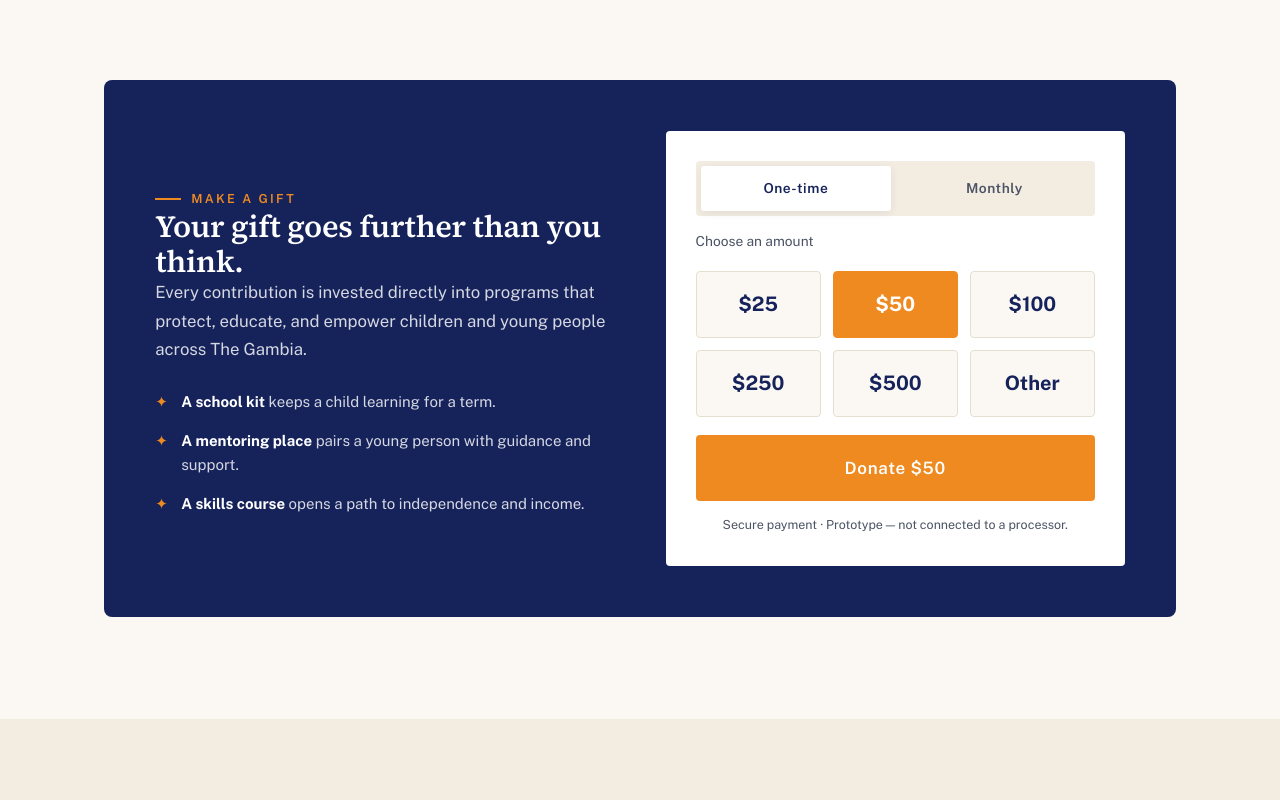
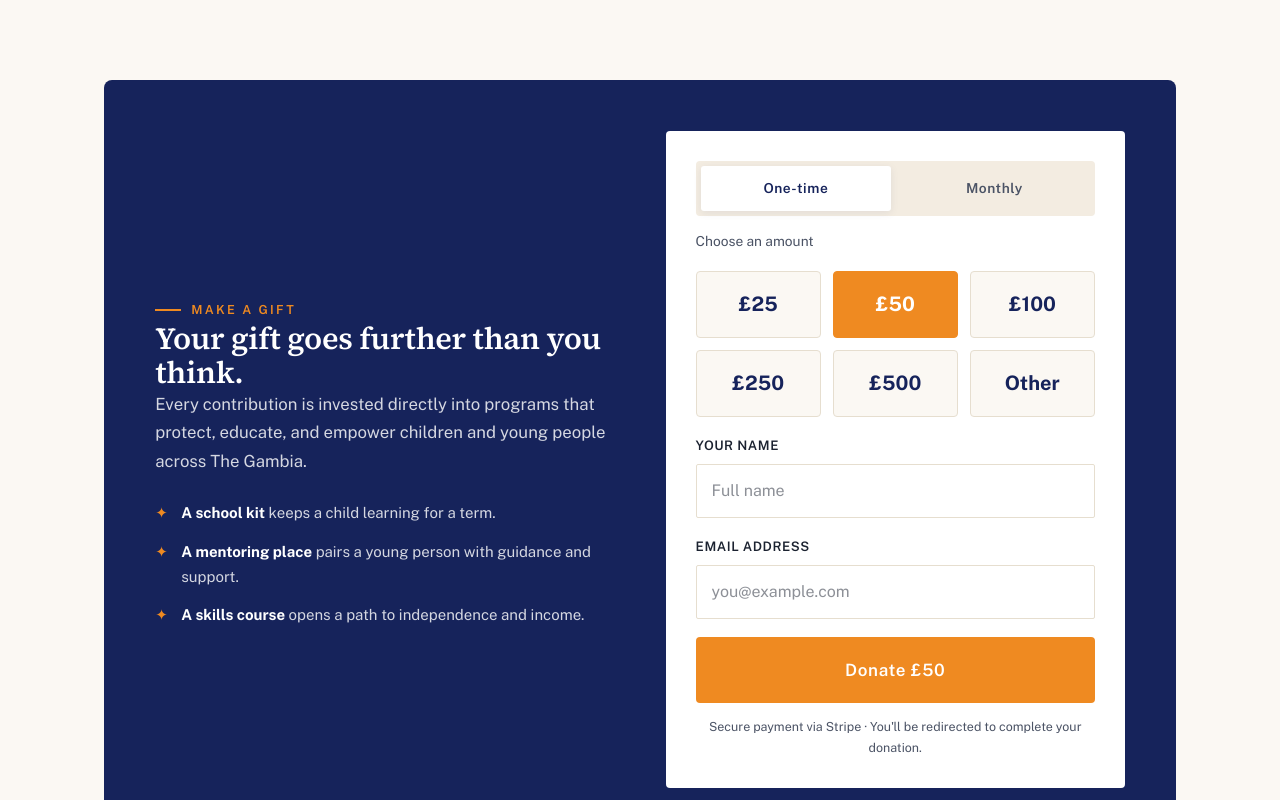
Before and after one commit to PelumiWeb/smh, a Next.js app: page /get-involved in a window 1280 px wide. Shown: the part 1060-1860 px from the top of the page. Built offline with nearby package versions, Linux system fonts and the light colour scheme.

Commit message:
tested successfully

```diff
--- a/app/components/DonatePanel.tsx
+++ b/app/components/DonatePanel.tsx
@@ -4,21 +4,72 @@ import { useState } from "react";
 
 const AMOUNTS = [25, 50, 100, 250, 500] as const;
 
+type Status = "idle" | "loading" | "error";
+
 export default function DonatePanel() {
   const [freq, setFreq] = useState<"once" | "monthly">("once");
   const [amt, setAmt] = useState<number | "custom">(50);
   const [customVal, setCustomVal] = useState("");
+  const [donorName, setDonorName] = useState("");
+  const [donorEmail, setDonorEmail] = useState("");
+  const [status, setStatus] = useState<Status>("idle");
+  const [errorMsg, setErrorMsg] = useState("");
 
-  const displayAmt =
-    amt === "custom"
-      ? customVal
-        ? `$${customVal}`
-        : ""
-      : `$${amt}`;
+  const numericAmt = amt === "custom" ? parseInt(customVal, 10) : amt;
+  const displayAmt = numericAmt > 0 ? `£${numericAmt}` : "";
+  const label =
+    status === "loading"
+      ? "Processing…"
+      : displayAmt
+      ? `Donate ${displayAmt}${freq === "monthly" ? "/mo" : ""}`
+      : "Donate";
 
-  const label = displayAmt
-    ? `Donate ${displayAmt}${freq === "monthly" ? "/mo" : ""}`
-    : "Donate";
+  async function handleDonate() {
+    setErrorMsg("");
+
+    if (!donorName.trim()) {
+      setErrorMsg("Please enter your name.");
+      return;
+    }
+    if (!donorEmail.trim() || !donorEmail.includes("@")) {
+      setErrorMsg("Please enter a valid email address.");
+      return;
+    }
+    if (!numericAmt || numericAmt <= 0 || !Number.isInteger(numericAmt)) {
+      setErrorMsg("Please enter a valid whole amount in £.");
+      return;
+    }
+
+    setStatus("loading");
+
+    try {
+      const res = await fetch("/api/donate", {
+        method: "POST",
+        headers: { "Content-Type": "application/json" },
+        body: JSON.stringify({
+          amount: numericAmt,
+          donorName: donorName.trim(),
+          donorEmail: donorEmail.trim(),
+        }),
+      });
+
+      const data = await res.json();
+
+      if (!res.ok) {
+        throw new Error(data.error ?? "Something went wrong.");
+      }
+
+      // Redirect to Stripe hosted checkout page
+      window.location.href = data.url;
+    } catch (err) {
+      setStatus("error");
+      setErrorMsg(
+        err instanceof Error
+          ? err.message
+          : "Something went wrong. Please try again."
+      );
+    }
+  }
 
   return (
     <div className="donate-card">
@@ -48,7 +99,7 @@ export default function DonatePanel() {
             className={`amt${amt === a ? " active" : ""}`}
             onClick={() => setAmt(a)}
           >
-            ${a}
+            £{a}
           </button>
         ))}
         <button
@@ -61,26 +112,52 @@ export default function DonatePanel() {
 
       {amt === "custom" && (
         <div className="field">
-          <label htmlFor="customAmt">Custom amount (USD)</label>
+          <label htmlFor="customAmt">Custom amount (GBP)</label>
           <input
             type="number"
             id="customAmt"
             min="1"
-            placeholder="Enter amount"
+            step="1"
+            placeholder="Enter amount in £"
             value={customVal}
             onChange={(e) => setCustomVal(e.target.value)}
           />
         </div>
       )}
 
+      <div className="field" style={{ marginTop: 18 }}>
+        <label htmlFor="donorName">Your name</label>
+        <input
+          type="text"
+          id="donorName"
+          placeholder="Full name"
+          value={donorName}
+          onChange={(e) => setDonorName(e.target.value)}
+        />
+      </div>
+
+      <div className="field">
+        <label htmlFor="donorEmail">Email address</label>
+        <input
+          type="email"
+          id="donorEmail"
+          placeholder="you@example.com"
+          value={donorEmail}
+          onChange={(e) => setDonorEmail(e.target.value)}
+        />
+      </div>
+
+      {errorMsg && (
+        <p style={{ color: "#C0392B", fontSize: "0.875rem", margin: "0 0 12px" }}>
+          {errorMsg}
+        </p>
+      )}
+
       <button
         className="btn btn-primary btn-lg"
         style={{ width: "100%", justifyContent: "center" }}
-        onClick={() =>
-          alert(
-            `Thank you! This is a prototype — connect a payment processor (e.g. Stripe, Flutterwave) to accept ${label} donations.`
-          )
-        }
+        onClick={handleDonate}
+        disabled={status === "loading"}
       >
         {label}
       </button>
@@ -89,7 +166,7 @@ export default function DonatePanel() {
         className="muted"
         style={{ fontSize: "0.78rem", textAlign: "center", marginTop: 14 }}
       >
-        Secure payment · Prototype — not connected to a processor.
+        Secure payment via Stripe · You&apos;ll be redirected to complete your donation.
       </p>
     </div>
   );
--- /dev/null
+++ b/app/donate/cancel/page.tsx
@@ -0,0 +1,53 @@
+import type { Metadata } from "next";
+import Link from "next/link";
+
+export const metadata: Metadata = {
+  title: "Donation cancelled — Support & Mentor Foundation",
+};
+
+export default function DonateCancelPage() {
+  return (
+    <section className="section" style={{ minHeight: "60vh", display: "flex", alignItems: "center" }}>
+      <div className="container" style={{ maxWidth: 640, textAlign: "center" }}>
+        <svg
+          width="64"
+          height="64"
+          viewBox="0 0 24 24"
+          fill="none"
+          stroke="var(--ink-50)"
+          strokeWidth="1.6"
+          strokeLinecap="round"
+          style={{ margin: "0 auto 24px" }}
+        >
+          <circle cx="12" cy="12" r="10" />
+          <line x1="15" y1="9" x2="9" y2="15" />
+          <line x1="9" y1="9" x2="15" y2="15" />
+        </svg>
+
+        <h1 className="h1" style={{ marginBottom: 16 }}>
+          Donation cancelled
+        </h1>
+        <p className="lead" style={{ marginBottom: 12 }}>
+          No payment was taken. If you changed your mind or ran into a problem,
+          you&apos;re welcome to try again.
+        </p>
+        <p className="muted" style={{ marginBottom: 36 }}>
+          If you need help, contact us at{" "}
+          <a href="mailto:info@supportandmentorfoundation.org">
+            info@supportandmentorfoundation.org
+          </a>
+          .
+        </p>
+
+        <div style={{ display: "flex", gap: 16, justifyContent: "center", flexWrap: "wrap" }}>
+          <Link className="btn btn-primary btn-lg" href="/get-involved#donate">
+            Try again
+          </Link>
+          <Link className="btn btn-outline btn-lg" href="/">
+            Back to home
+          </Link>
+        </div>
+      </div>
+    </section>
+  );
+}
--- /dev/null
+++ b/app/donate/success/page.tsx
@@ -0,0 +1,87 @@
+import type { Metadata } from "next";
+import Link from "next/link";
+
+export const metadata: Metadata = {
+  title: "Thank you — Support & Mentor Foundation",
+};
+
+// Stripe appends ?session_id=cs_... to this URL after payment.
+// We read it server-side and verify via /api/verify-session.
+export default async function DonatSuccessPage({
+  searchParams,
+}: {
+  searchParams: Promise<{ session_id?: string }>;
+}) {
+  const { session_id } = await searchParams;
+
+  let donorName: string | null = null;
+  let amountGBP: number | null = null;
+  let verified = false;
+
+  if (session_id) {
+    try {
+      const res = await fetch(
+        `${process.env.NEXT_PUBLIC_BASE_URL}/api/verify-session?session_id=${session_id}`,
+        { cache: "no-store" }
+      );
+      if (res.ok) {
+        const data = await res.json();
+        donorName = data.donorName;
+        amountGBP = data.amountGBP;
+        verified = true;
+      }
+    } catch {
+      // Show generic thank-you if verification fails
+    }
+  }
+
+  return (
+    <section className="section" style={{ minHeight: "60vh", display: "flex", alignItems: "center" }}>
+      <div className="container" style={{ maxWidth: 640, textAlign: "center" }}>
+        <svg
+          width="64"
+          height="64"
+          viewBox="0 0 24 24"
+          fill="none"
+          stroke="var(--accent)"
+          strokeWidth="1.6"
+          strokeLinecap="round"
+          style={{ margin: "0 auto 24px" }}
+        >
+          <circle cx="12" cy="12" r="10" />
+          <polyline points="9 12 11 14 15 10" />
+        </svg>
+
+        <h1 className="h1" style={{ marginBottom: 16 }}>
+          {verified && donorName ? `Thank you, ${donorName}!` : "Thank you!"}
+        </h1>
+
+        {verified && amountGBP ? (
+          <p className="lead" style={{ marginBottom: 12 }}>
+            Your donation of <strong>£{amountGBP.toFixed(2)} </strong> has been
+            received. You&apos;ll get a receipt by email shortly.
+          </p>
+        ) : (
+          <p className="lead" style={{ marginBottom: 12 }}>
+            Your donation has been received. You&apos;ll get a receipt by email
+            shortly.
+          </p>
+        )}
+
+        <p className="muted" style={{ marginBottom: 36 }}>
+          Your generosity helps protect, mentor, and empower young people across
+          The Gambia.
+        </p>
+
+        <div style={{ display: "flex", gap: 16, justifyContent: "center", flexWrap: "wrap" }}>
+          <Link className="btn btn-primary btn-lg" href="/">
+            Back to home
+          </Link>
+          <Link className="btn btn-outline btn-lg" href="/programs">
+            See our programs
+          </Link>
+        </div>
+      </div>
+    </section>
+  );
+}
```
